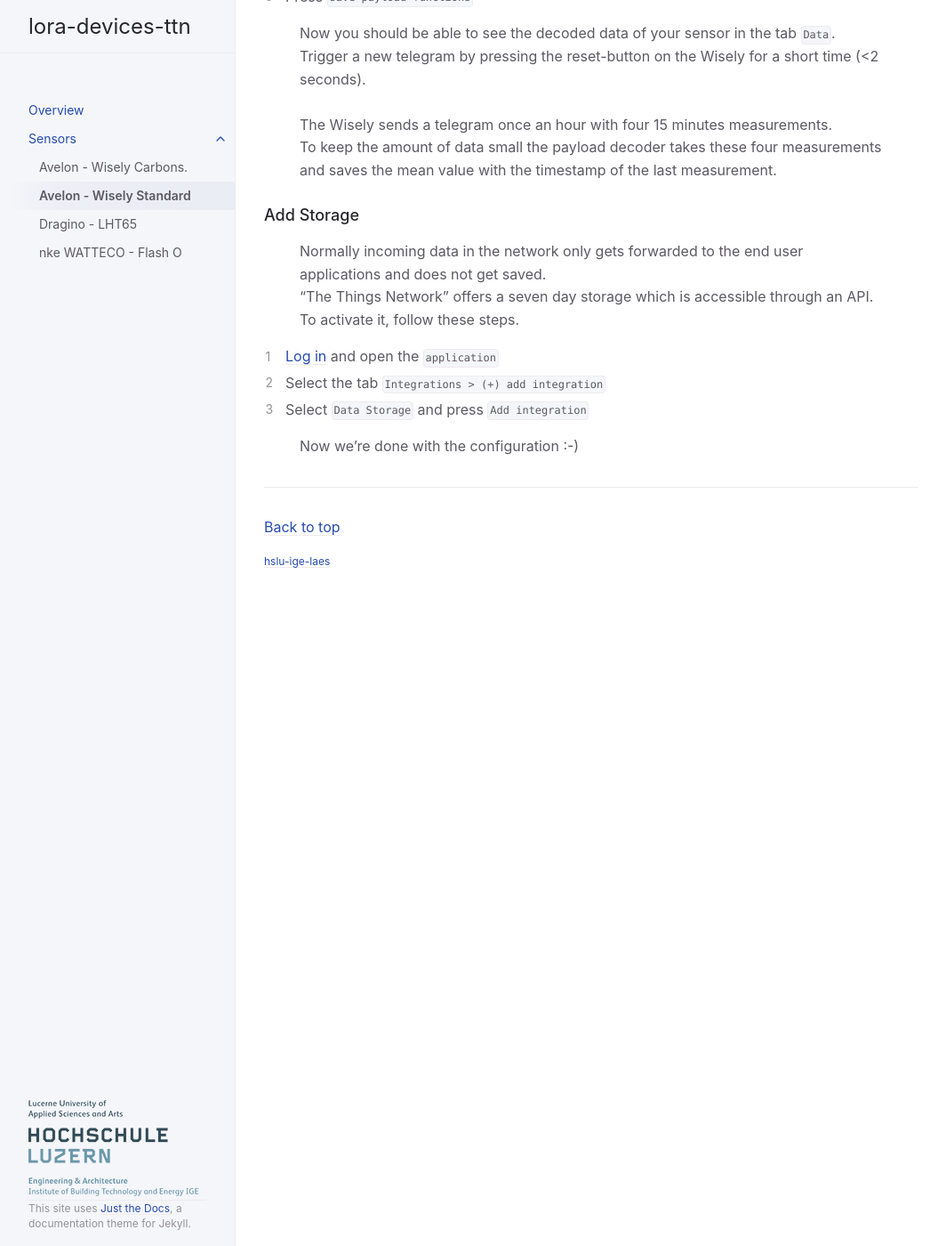
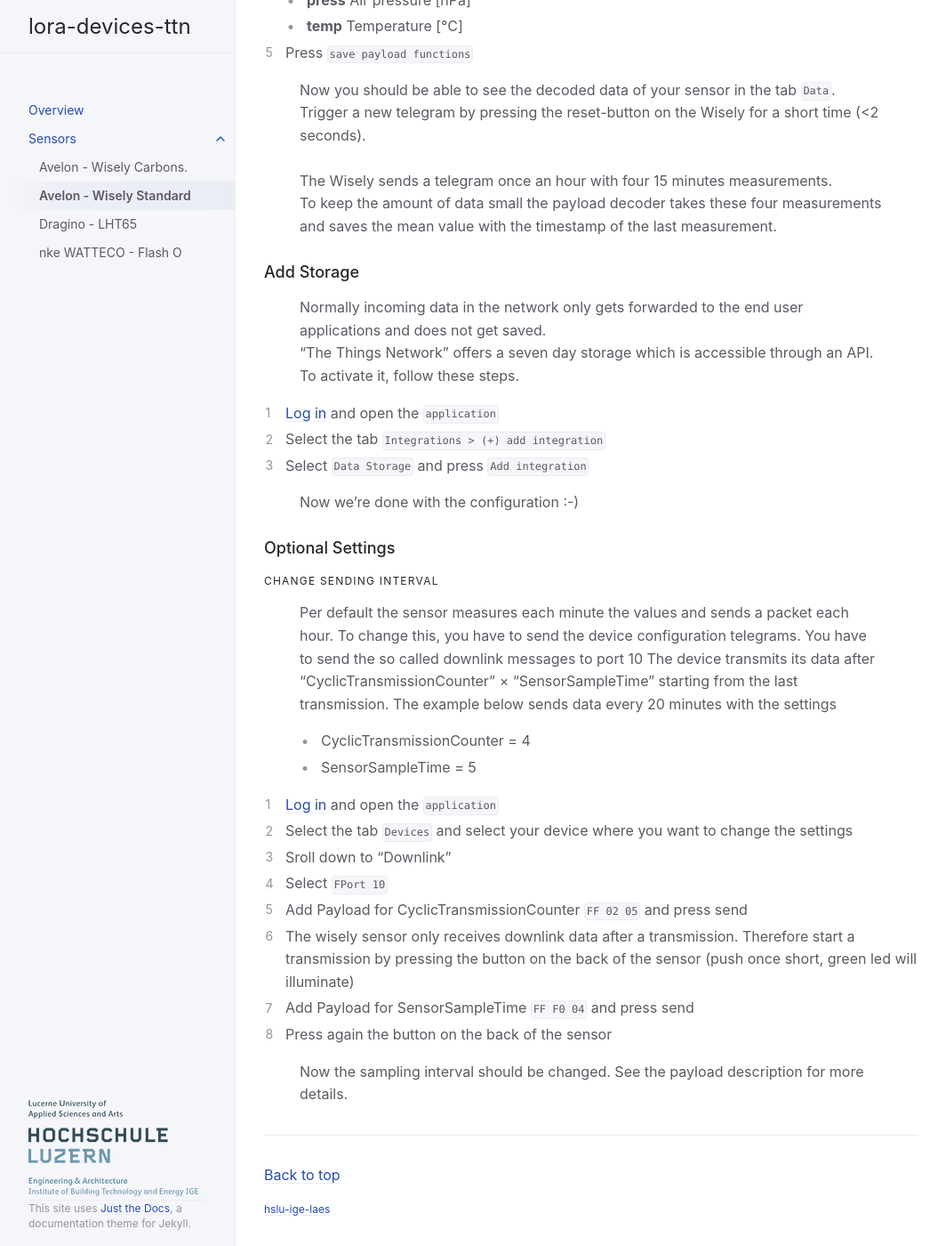
Before and after one commit to hslu-ige-laes/lora-devices-ttn, a Jekyll site: the page built from docs/sensors/avelon-wisely-standard.md, in a window 1280 px wide and 1400 px high, scrolled down 6663 px. Shown: the whole window at 89% size, without its empty margins (107-1171 px from the left). Built offline with Jekyll 4.4.1, drawn with Linux system fonts in a browser that asks for light colours; some of the changed text lies outside the part shown.

Commit message:
Update avelon-wisely-standard.md

```diff
--- a/docs/sensors/avelon-wisely-standard.md
+++ b/docs/sensors/avelon-wisely-standard.md
@@ -229,3 +229,26 @@ FE 25 37 00 E2 6D 25 37 00 E2 6D 00
 3. Select `Data Storage` and press `Add integration`
 
 > Now we're done with the configuration :-)
+
+
+### Optional Settings
+#### Change sending interval
+> Per default the sensor measures each minute the values and sends a packet each hour.
+> To change this, you have to send the device configuration telegrams.
+> You have to send the so called downlink messages to port 10
+> The device transmits its data after "CyclicTransmissionCounter" × "SensorSampleTime" starting from the last transmission.
+> The example below sends data every 20 minutes with the settings
+  - CyclicTransmissionCounter = 4
+  - SensorSampleTime = 5
+
+1. [Log in](https://console.thethingsnetwork.org/applications) and open the `application`
+2. Select the tab `Devices` and select your device where you want to change the settings
+3. Sroll down to "Downlink"
+4. Select `FPort 10`
+5. Add Payload for CyclicTransmissionCounter `FF 02 05` and press send
+6. The wisely sensor only receives downlink data after a transmission. Therefore start a transmission by pressing the button on the back of the sensor (push once short, green led will illuminate)
+7. Add Payload for SensorSampleTime `FF F0 04` and press send
+8. Press again the button on the back of the sensor
+
+> Now the sampling interval should be changed.
+> See the payload description for more details.
```
